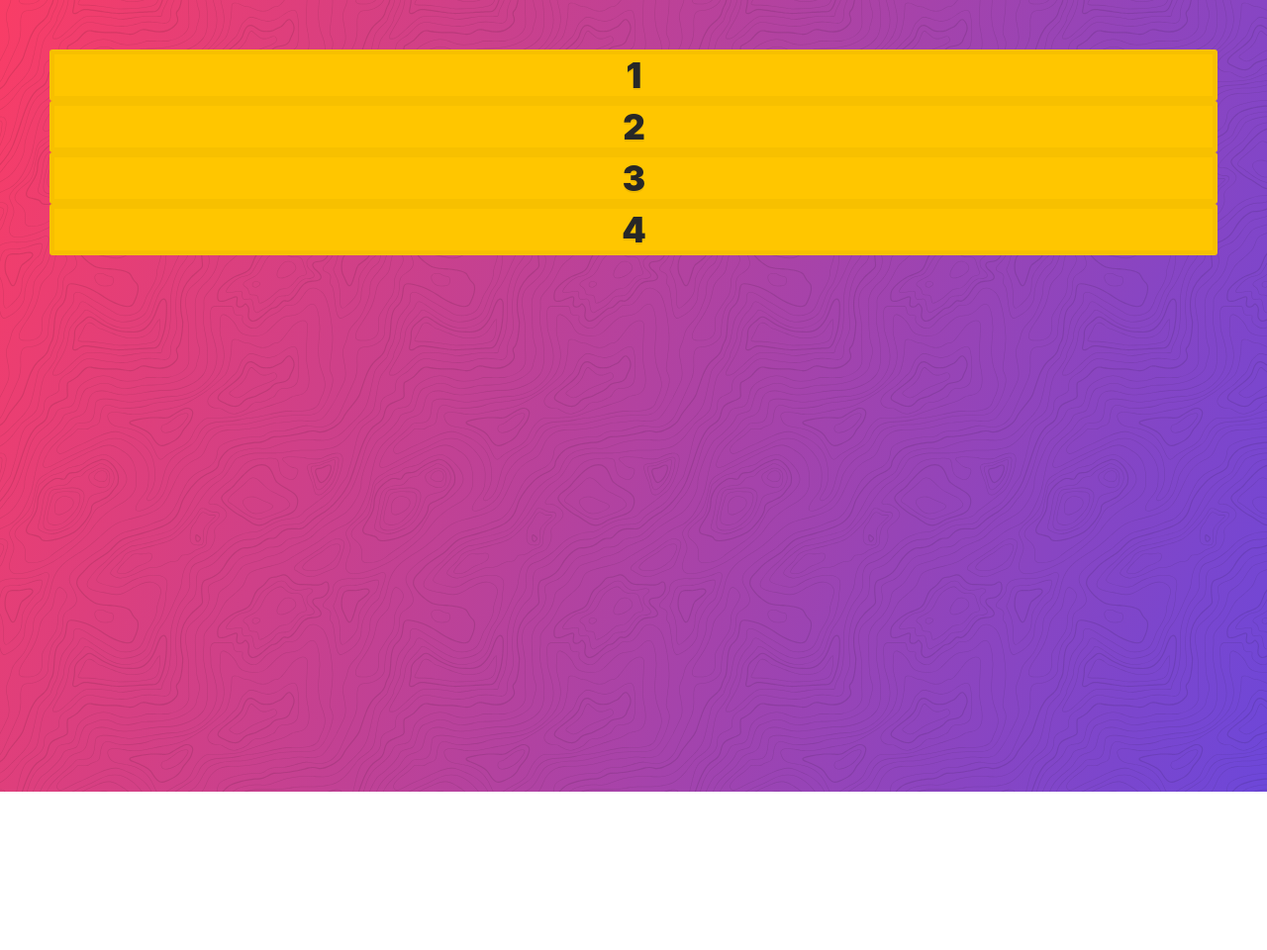
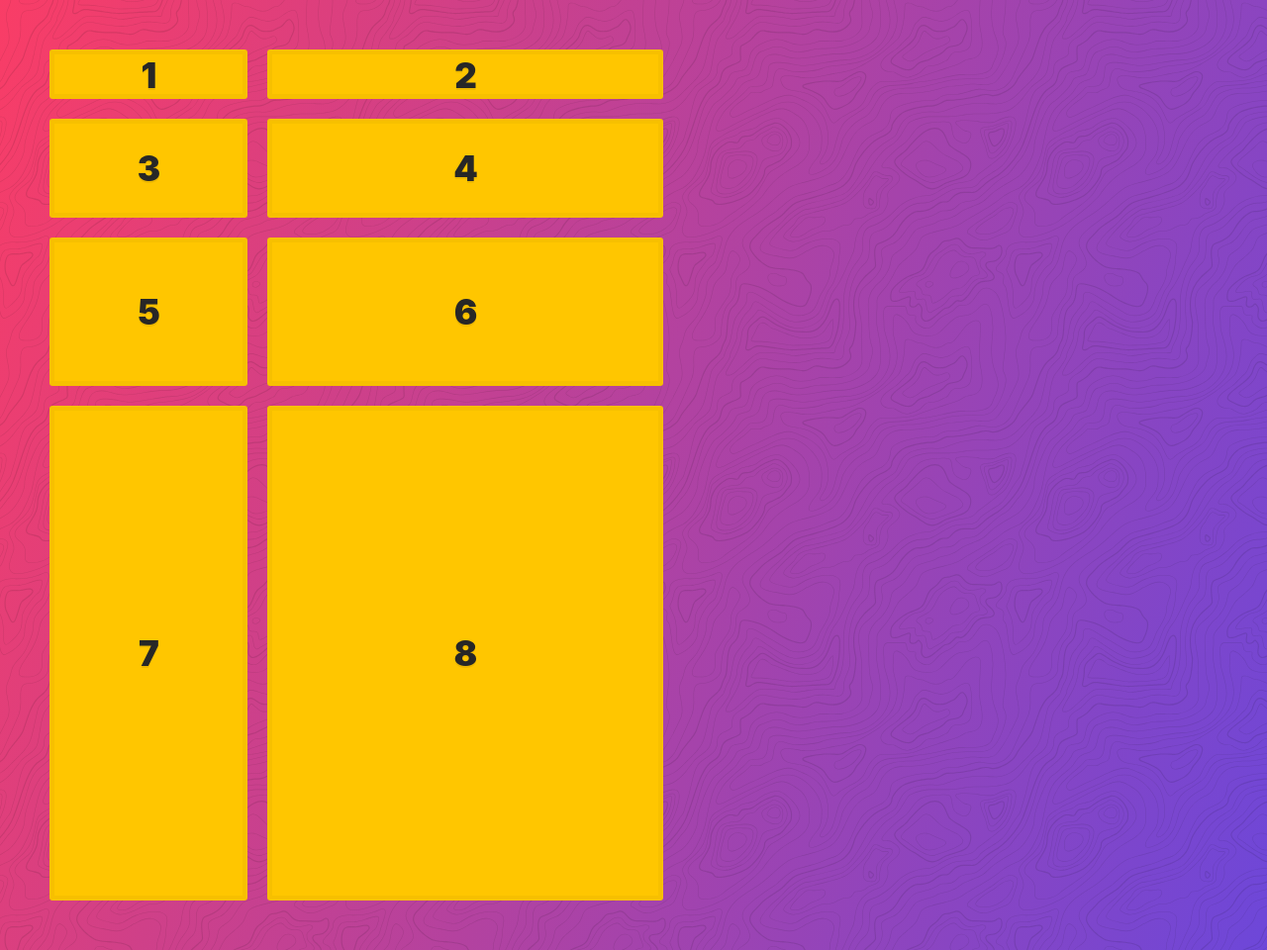
Before and after one commit to over40dev/edu-css-grid, a website: page 05-Grid Implicit vs Explicit Tracks/index.html in a window 1280 px wide. Shown: the whole page at 99% size. Before the commit the page ends 800 px from the top, so only its background shows below. Drawn offline with Linux system fonts and the light colour scheme.

Commit message:
05-Grid Implicit vs Explicit Tracks (complete)

```diff
--- a/05-Grid Implicit vs Explicit Tracks/index.html
+++ b/05-Grid Implicit vs Explicit Tracks/index.html
@@ -15,6 +15,10 @@
     <div class="item">2</div>
     <div class="item">3</div>
     <div class="item">4</div>
+    <div class="item">5</div>
+    <div class="item">6</div>
+    <div class="item">7</div>
+    <div class="item">8</div>
   </div>
 
 </body>
--- a/05-Grid Implicit vs Explicit Tracks/style.css
+++ b/05-Grid Implicit vs Explicit Tracks/style.css
@@ -1,3 +1,7 @@
 .container {
   display: grid;
+  gap: 20px;
+  grid-template-columns: 200px 400px;
+  grid-template-rows: 50px 100px;
+  grid-auto-rows: 150px 500px;
 }
```
